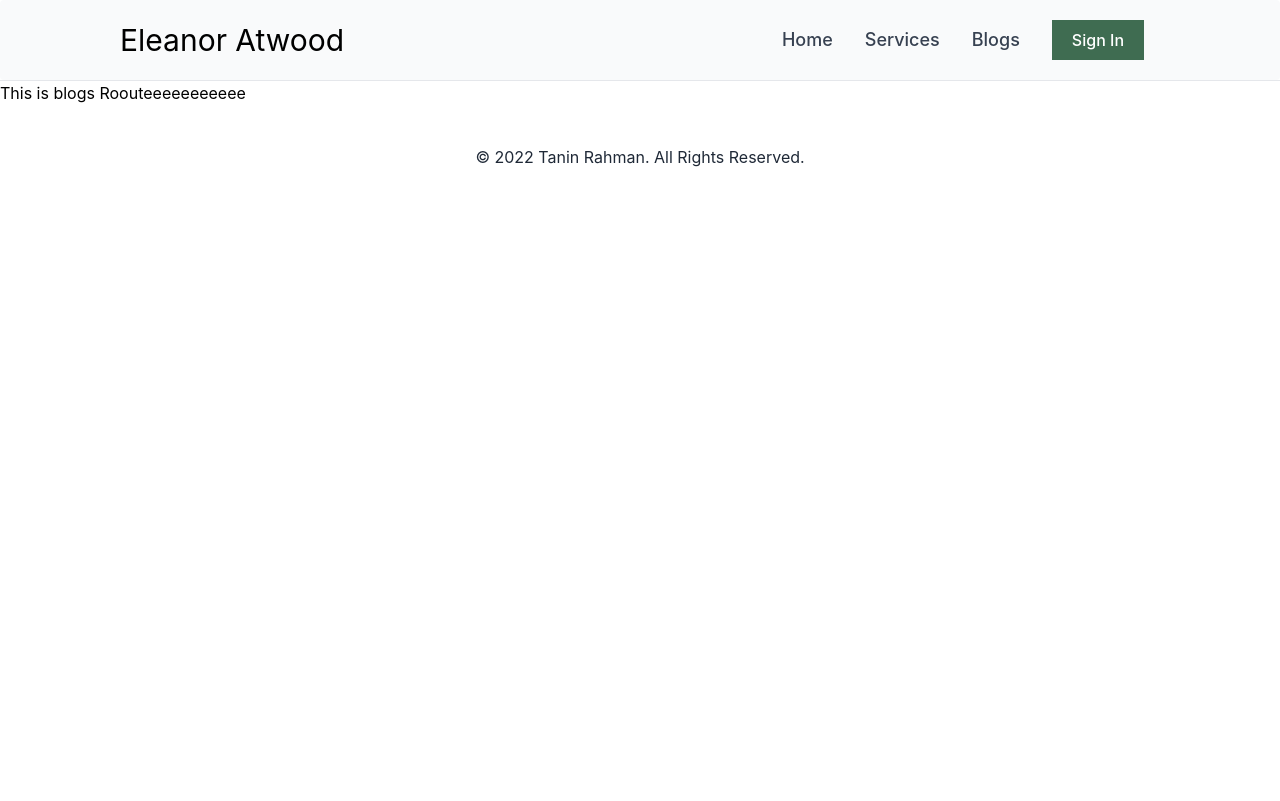
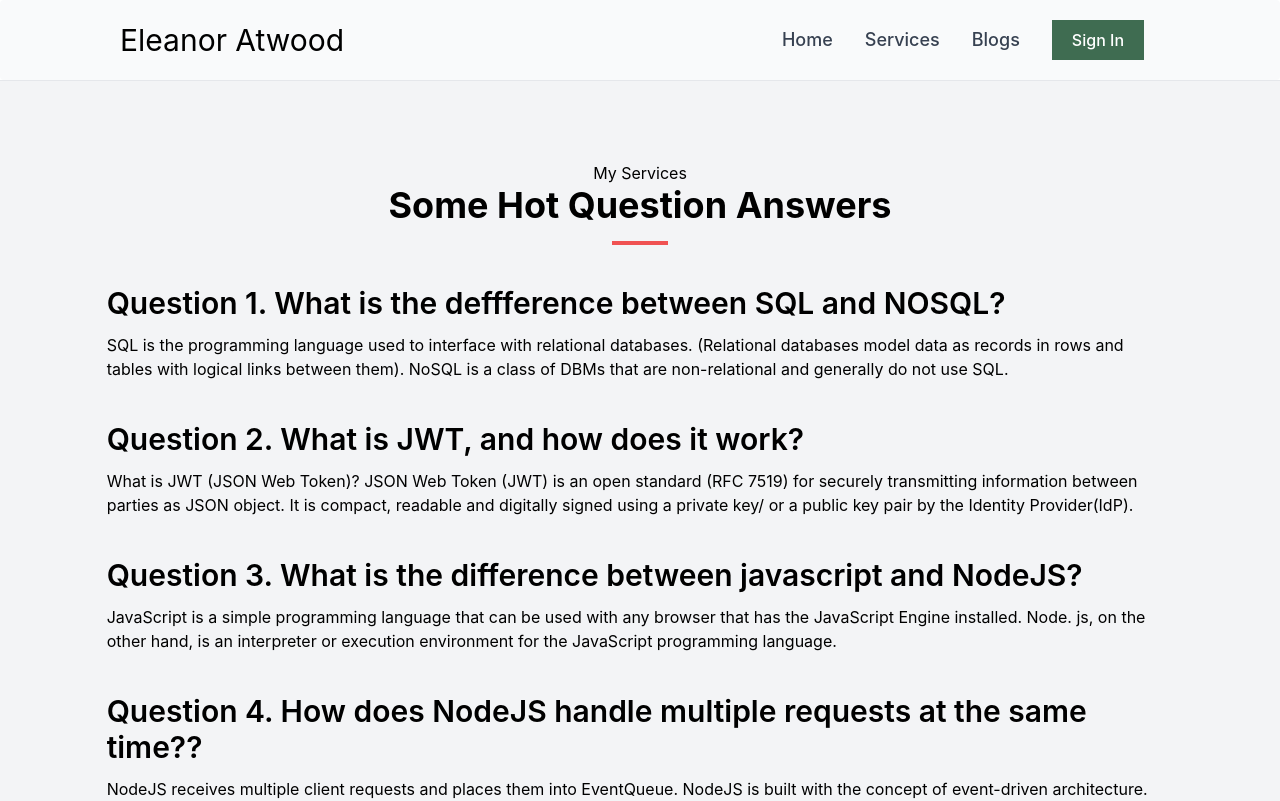
Before and after one commit to taninrahman21/the-smart-tutor-client, a React (Create React App) app: page /blogs in a window 1280 px wide. Shown: the top 801 px of the page. Built offline with nearby package versions, Linux system fonts and the light colour scheme; no server answers.

Commit message:
deploy serverside and add blogs

```diff
--- a/src/Pages/AddService/AddService.js
+++ b/src/Pages/AddService/AddService.js
@@ -9,7 +9,7 @@ const AddService = () => {
     event.preventDefault();
     console.log(service);
 
-    fetch('http://localhost:5000/allservices', {
+    fetch('https://the-smart-tutor-server.vercel.app/allservices', {
       method: 'POST',
       headers: {
           'content-type': 'application/json'
--- a/src/Pages/AllServices/AllServices.js
+++ b/src/Pages/AllServices/AllServices.js
@@ -5,7 +5,7 @@ const AllServices = () => {
   const [services, setServices] = useState([]);
 
   useEffect( () => {
-    fetch('http://localhost:5000/allservices')
+    fetch('https://the-smart-tutor-server.vercel.app/allservices')
     .then(res => res.json())
     .then(data => setServices(data))
     .catch(error => console.error(error))
--- a/src/Pages/Blogs/Blogs.js
+++ b/src/Pages/Blogs/Blogs.js
@@ -2,8 +2,38 @@ import React from 'react';
 
 const Blogs = () => {
   return (
-    <div>
-      This is blogs Roouteeeeeeeeeee
+    <div className='bg-gray-100 py-20'>
+      <div className="text-center mb-10">
+        <p>My Services</p>
+        <h1 className="text-4xl font-bold">Some Hot Question Answers</h1>
+        <div className="h-1 w-14 bg-red-500 mx-auto mt-4"></div>
+      </div>
+      <div className='w-5/6 mx-auto'>
+        <div className='mb-10'>
+          <h2 className='text-3xl font-semibold mb-3'>Question 1. What is the deffference between SQL and NOSQL?</h2>
+          <p>
+          SQL is the programming language used to interface with relational databases. (Relational databases model data as records in rows and tables with logical links between them). NoSQL is a class of DBMs that are non-relational and generally do not use SQL.
+          </p>
+        </div>
+        <div className='mb-10'>
+          <h2 className='text-3xl font-semibold mb-3'>Question 2. What is JWT, and how does it work?</h2>
+          <p>
+          What is JWT (JSON Web Token)? JSON Web Token (JWT) is an open standard (RFC 7519) for securely transmitting information between parties as JSON object. It is compact, readable and digitally signed using a private key/ or a public key pair by the Identity Provider(IdP).
+          </p>
+        </div>
+        <div className='mb-10'>
+          <h2 className='text-3xl font-semibold mb-3'>Question 3. What is the difference between javascript and NodeJS?</h2>
+          <p>
+          JavaScript is a simple programming language that can be used with any browser that has the JavaScript Engine installed. Node. js, on the other hand, is an interpreter or execution environment for the JavaScript programming language.
+          </p>
+        </div>
+        <div className='mb-10'>
+          <h2 className='text-3xl font-semibold mb-3'>Question 4. How does NodeJS handle multiple requests at the same time??</h2>
+          <p>
+          NodeJS receives multiple client requests and places them into EventQueue. NodeJS is built with the concept of event-driven architecture. NodeJS has its own EventLoop which is an infinite loop that receives requests and processes them.
+          </p>
+        </div>
+      </div>
     </div>
   );
 };
--- a/src/Pages/Home/Services/Services.js
+++ b/src/Pages/Home/Services/Services.js
@@ -8,7 +8,7 @@ const Services = () => {
   const [services, setServices] = useState([]);
 
   useEffect(() => {
-    fetch("http://localhost:5000/services")
+    fetch("https://the-smart-tutor-server.vercel.app/services")
       .then((res) => res.json())
       .then((data) => setServices(data))
       .catch((error) => console.error(error));
--- a/src/Pages/Login/Login.js
+++ b/src/Pages/Login/Login.js
@@ -21,7 +21,7 @@ const Login = () => {
         const currentUser = {
           email: user.email
         }
-        fetch(`http://localhost:5000/jwt`, {
+        fetch(`https://the-smart-tutor-server.vercel.app/jwt`, {
           method: 'POST',
           headers: {
             'content-type': 'application/json'
--- a/src/Pages/MyReviews/MyReviews.js
+++ b/src/Pages/MyReviews/MyReviews.js
@@ -9,7 +9,7 @@ const MyReviews = () => {
   const {user} = useContext(AuthContext);
 
   useEffect( () => {
-    fetch(`http://localhost:5000/reviews?email=${user?.email}`, {
+    fetch(`https://the-smart-tutor-server.vercel.app/reviews?email=${user?.email}`, {
       headers: {
         authorization : ` Bearer ${localStorage.getItem('secret-token')}`
       }
@@ -20,7 +20,7 @@ const MyReviews = () => {
   }, [user?.email])
 
   const handleDelete = id => {
-    fetch(`http://localhost:5000/reviews/${id}`, {
+    fetch(`https://the-smart-tutor-server.vercel.app/reviews/${id}`, {
       method: 'DELETE'
     })
     .then(res => res.json())
--- a/src/Pages/MyReviews/UpdateReview.js
+++ b/src/Pages/MyReviews/UpdateReview.js
@@ -8,7 +8,7 @@ const UpdateReview = () => {
     event.preventDefault();
     const newReview = event.target.review.value;
 
-    fetch(`http://localhost:5000/update/${storedReview._id}`, {
+    fetch(`https://the-smart-tutor-server.vercel.app/update/${storedReview._id}`, {
       method: 'PATCH',
       headers: {
         'content-type': 'application/json'
--- a/src/Pages/Shared/ServiceDetails/ServiceDetails.js
+++ b/src/Pages/Shared/ServiceDetails/ServiceDetails.js
@@ -25,7 +25,7 @@ const ServiceDetails = () => {
       massage: massage,
       serviceImg: image,
     };
-    fetch("http://localhost:5000/reviews", {
+    fetch("https://the-smart-tutor-server.vercel.app/reviews", {
       method: "POST",
       headers: {
         "content-type": "application/json",
@@ -42,7 +42,7 @@ const ServiceDetails = () => {
   };
 
   useEffect(() => {
-    fetch(`http://localhost:5000/review/${_id}`)
+    fetch(`https://the-smart-tutor-server.vercel.app/review/${_id}`)
       .then((res) => res.json())
       .then((data) => setReviews(data))
       .catch((err) => console.log(err));
--- a/src/Routes/Routes/Routes.js
+++ b/src/Routes/Routes/Routes.js
@@ -34,7 +34,7 @@ export const routes = createBrowserRouter([
       {
         path: '/service/:id',
         element: <ServiceDetails></ServiceDetails>,
-        loader: ({params}) => fetch(`http://localhost:5000/service/${params.id}`)
+        loader: ({params}) => fetch(`https://the-smart-tutor-server.vercel.app/service/${params.id}`)
       },
       {
         path: '/login',
@@ -67,7 +67,7 @@ export const routes = createBrowserRouter([
       {
         path: '/reviews/:id',
         element: <UpdateReview></UpdateReview>,
-        loader: ({params}) => fetch(`http://localhost:5000/reviews/${params.id}`)
+        loader: ({params}) => fetch(`https://the-smart-tutor-server.vercel.app/reviews/${params.id}`)
       },
       {
         path: '*',
```
Also changed, not shown: firebase.json (added), 1 other file (tests, documents, lock files or other folders).
